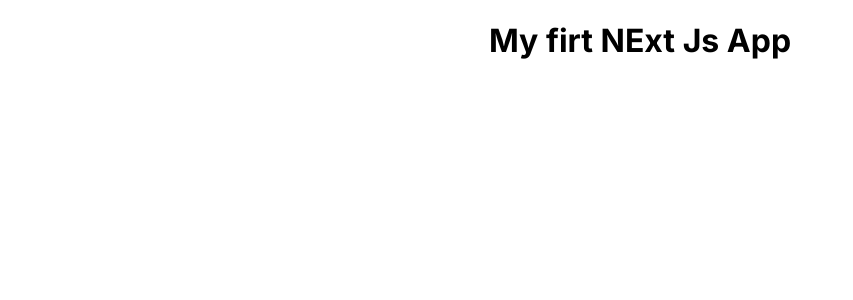
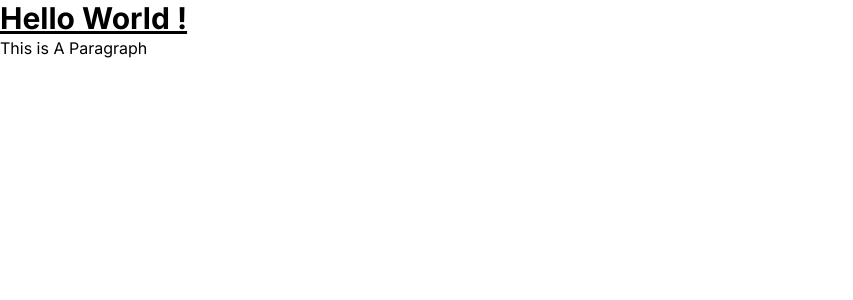
Before and after one commit to umairrazanizami/nextjs_practice, a Next.js app: page / in a window 1280 px wide. Shown: the top 300 px of the page, without its empty margins (0-853 px from the left). Built offline with nearby package versions, Linux system fonts and the light colour scheme.

Commit message:
ADDED TAILWING CSS

```diff
--- a/src/app/globals.css
+++ b/src/app/globals.css
@@ -1,3 +1,7 @@
-h1{
-  text-align: center;
-}
+@tailwind base;
+@tailwind components;
+@tailwind utilities;
+
+/* @import "tailwindcss/base";
+@import "tailwindcss/components";
+@import "tailwindcss/utilities"; */
--- a/src/app/layout.tsx
+++ b/src/app/layout.tsx
@@ -5,7 +5,7 @@
 const inter = Inter({ subsets: ['latin'] })
 
 export const metadata: Metadata = {
-  title: 'Create Next App',
+  title: 'First App',
   description: 'Generated by create next app',
 }
 
--- a/src/app/name/address/page.tsx
+++ b/src/app/name/address/page.tsx
@@ -1,7 +1,9 @@
-export default function GiveName() {
-    return (
-      <div>
-            I live in Faisalabad.
-      </div>
-    )
-  }
+import React from 'react'
+
+const page = () => {
+  return (
+    <div>page</div>
+  )
+}
+
+export default page
--- a/src/app/page.tsx
+++ b/src/app/page.tsx
@@ -1,7 +1,10 @@
 import Image from 'next/image'
 
 export default function Home() {
-  return (
-    <h1>My firt NExt Js App</h1>
+  return (<div>
+
+    <h1 className="text-3xl font-bold underline">Hello World !</h1>
+    <p>This is A Paragraph</p>
+  </div>
   )
 }
--- /dev/null
+++ b/tailwind.config.js
@@ -0,0 +1,15 @@
+/** @type {import('tailwindcss').Config} */
+module.exports = {
+  content: [
+    './app/**/*.{js,ts,jsx,tsx,mdx}', // Note the addition of the `app` directory.
+    './pages/**/*.{js,ts,jsx,tsx,mdx}',
+    './components/**/*.{js,ts,jsx,tsx,mdx}',
+
+    // Or if using `src` directory:
+    './src/**/*.{js,ts,jsx,tsx,mdx}',
+  ],
+  theme: {
+    extend: {},
+  },
+  plugins: [],
+}
```
Also changed, not shown: package.json (+5 -3 lines), 1 other file (tests, documents, lock files or other folders).
